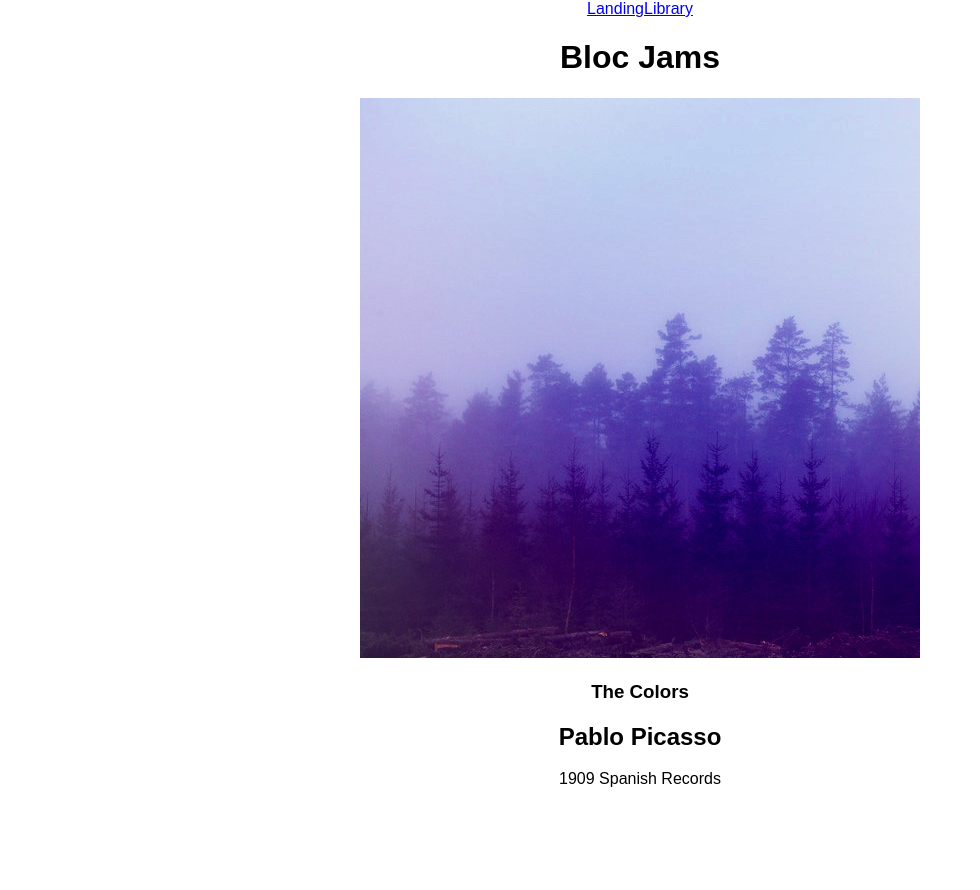
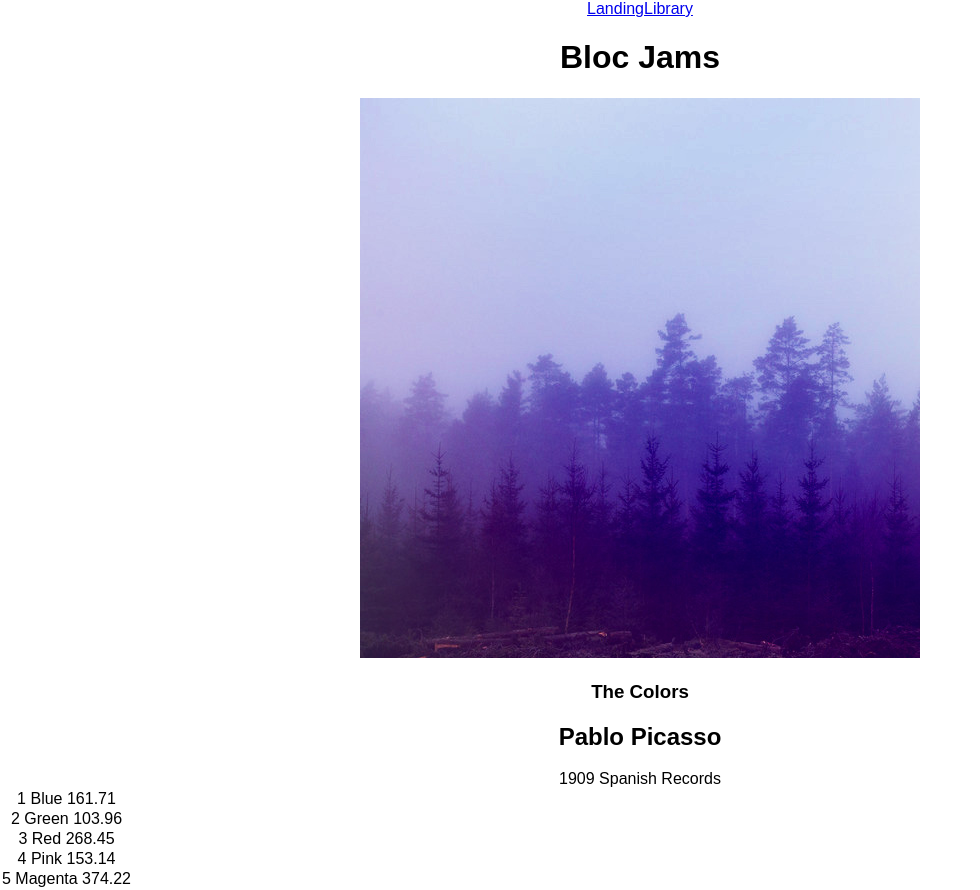
Before and after one commit to biksingh08/bloc-jams-react, a React (Create React App) app: page /album/the-colors in a window 1280 px wide. Shown: the whole page, without its empty margins (0-980 px from the left). Before the commit the page ends 800 px from the top, so only its background shows below. Built offline with nearby package versions, Linux system fonts and the light colour scheme.

Commit message:
display list of songs depending on album

```diff
--- a/public/index.html
+++ b/public/index.html
@@ -10,6 +10,7 @@
     -->
     <link rel="manifest" href="%PUBLIC_URL%/manifest.json">
     <link rel="shortcut icon" href="%PUBLIC_URL%/favicon.ico">
+    <link rel="icons" href="http://code.ionicframework.com/ionicons/2.0.1/css/ionicons.min.css">
     <!--
       Notice the use of %PUBLIC_URL% in the tags above.
       It will be replaced with the URL of the `public` folder during the build.
--- a/src/components/Album.js
+++ b/src/components/Album.js
@@ -10,7 +10,9 @@ class Album extends Component {
 
   this.state = {
     album: album
-  };
+    }
+    console.log(this.state.album.songs)
+
   }
   render() {
     return (
@@ -29,7 +31,15 @@ class Album extends Component {
                 <col id="song-title-column" />
                 <col id="song-duration-column" />
               </colgroup>
-              <tbody>
+              <tbody className="song-list-body">
+              {
+                this.state.album.songs.map((songs, index) =>
+                    <tr className="each-song"key={index}>
+                      {index + 1} {songs.title} {songs.duration}
+                    </tr>
+              )
+
+              }
               </tbody>
             </table>
       </section>
```
Also changed, not shown: 1 other file (tests, documents, lock files or other folders).
